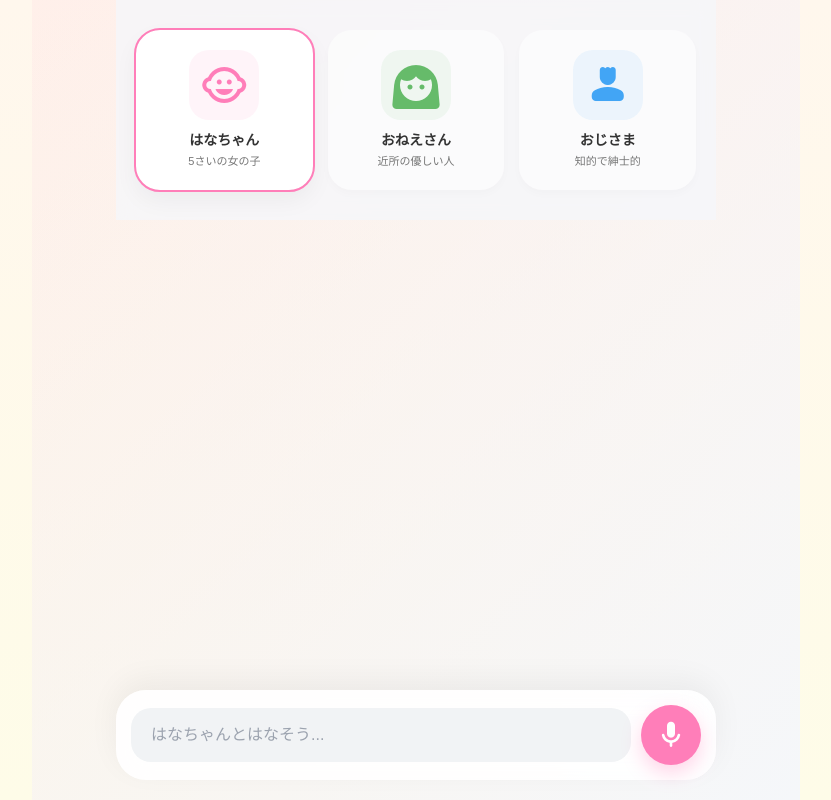
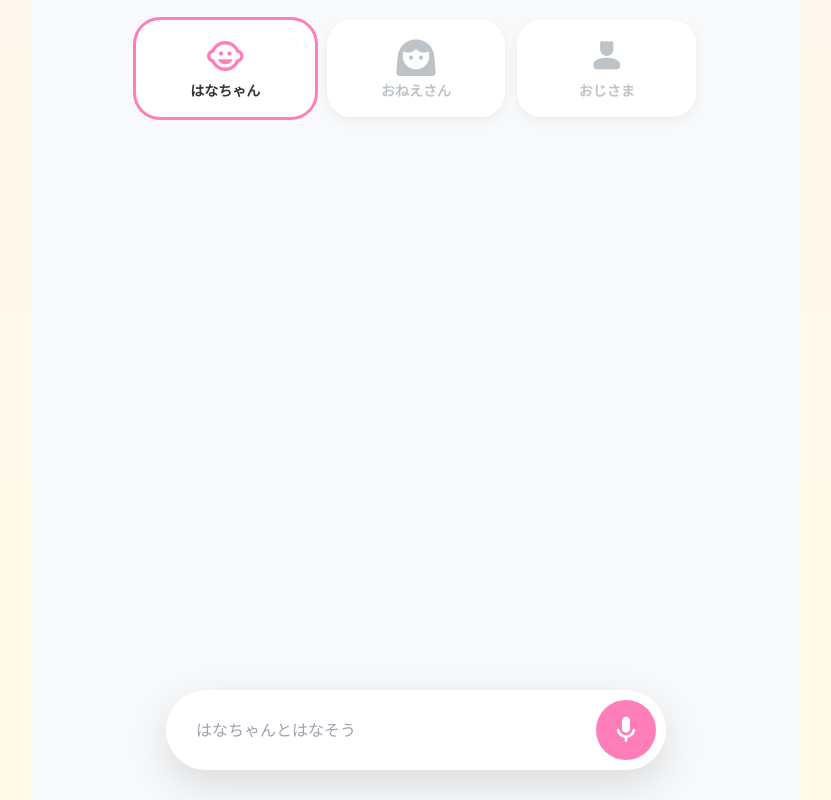
Before and after one commit to o3qk/ohanashi-ai, a Next.js app: page / in a window 1280 px wide. Shown: the whole page, without its empty margins (224-1055 px from the left). Built offline with nearby package versions, Linux system fonts and the light colour scheme.

Commit message:
fix: restore AI communication and stable UI

```diff
--- a/app/page.tsx
+++ b/app/page.tsx
@@ -1,15 +1,14 @@
 "use client";
-// @ts-nocheck
+/* eslint-disable @typescript-eslint/no-explicit-any */
 
 import React, { useState, useEffect, useRef } from "react";
 
-// Google Material Iconsを外部から読み込み（インストール不要）
 const MaterialIcon = ({ name, size = "24px", color = "inherit" }) => (
   <span className="material-icons-round" style={{ fontSize: size, color: color, display: 'block' }}>{name}</span>
 );
 
 const CHARACTERS = {
-  hana: { id: "hana", name: "はなちゃん", sub: "5さいの女の子", icon: "child_care", color: "#FF7EB9", speaker: 2, prompt: "5歳の女の子として、ひらがな多めで元気いっぱいに答えて。語尾は「〜だよ」「〜なの」。" },
+  hana: { id: "hana", name: "はなちゃん", sub: "5さいの女の子", icon: "child_care", color: "#FF7EB9", speaker: 2, prompt: "5歳の女の子として、ひらがな多めで元気いっぱいに答えて。" },
   oneesan: { id: "oneesan", name: "おねえさん", sub: "近所の優しい人", icon: "face_3", color: "#66BB6A", speaker: 14, prompt: "優しいお姉さんとして、癒やしのトーンで丁寧にはなして。" },
   ojisama: { id: "ojisama", name: "おじさま", sub: "知的で紳士的", icon: "person_4", color: "#42A5F5", speaker: 13, prompt: "紳士的なおじさまとして、論理的かつ丁寧に話して。" }
 };
@@ -20,16 +19,18 @@ export default function OhanashiApp() {
   const [inputText, setInputText] = useState("");
   const [isListening, setIsListening] = useState(false);
   const [isTyping, setIsTyping] = useState(false);
-  const audioRef = useRef(null);
-  const scrollRef = useRef(null);
+  const audioRef = useRef<HTMLAudioElement>(null);
+  const scrollRef = useRef<HTMLDivElement>(null);
 
   useEffect(() => {
     if (scrollRef.current) scrollRef.current.scrollTo({ top: scrollRef.current.scrollHeight, behavior: 'smooth' });
   }, [messages, isTyping]);
 
-  const handleSendMessage = async (text) => {
-    if (!text?.trim()) return;
-    setMessages(prev => [...prev, { role: "user", text }]);
+  const handleSendMessage = async (text: string) => {
+    if (!text?.trim() || isTyping) return;
+
+    const newUserMsg = { role: "user", text };
+    setMessages(prev => [...prev, newUserMsg]);
     setInputText("");
     setIsTyping(true);
 
@@ -39,132 +40,98 @@ export default function OhanashiApp() {
         headers: { "Content-Type": "application/json" },
         body: JSON.stringify({ message: text, systemPrompt: selectedChar.prompt })
       });
+
       const data = await res.json();
-      setIsTyping(false);
-      setMessages(prev => [...prev, { role: "ai", text: data.reply }]);
+      const aiReply = data.reply || "ごめんね、うまく聞き取れなかったよ。";
 
-      const voiceUrl = `https://api.tts.quest/v3/voicevox/synthesis?text=${encodeURIComponent(data.reply)}&speaker=${selectedChar.speaker}`;
+      setMessages(prev => [...prev, { role: "ai", text: aiReply }]);
+
+      // 音声合成
+      const voiceUrl = `https://api.tts.quest/v3/voicevox/synthesis?text=${encodeURIComponent(aiReply)}&speaker=${selectedChar.speaker}`;
       if (audioRef.current) {
         audioRef.current.src = voiceUrl;
-        audioRef.current.play().catch(() => {});
+        audioRef.current.play().catch(e => console.log("Audio play failed", e));
       }
     } catch (e) {
+      setMessages(prev => [...prev, { role: "ai", text: "接続でエラーが起きちゃった。ネットを確認してみてね。" }]);
+    } finally {
       setIsTyping(false);
     }
   };
 
   const startListening = () => {
-    // windowを「何でもあり(any)」として扱うことでエラーを回避
-    const anyWindow = window as any;
-    const SpeechRec = anyWindow.SpeechRecognition || anyWindow.webkitSpeechRecognition;
-
+    const W = window as any;
+    const SpeechRec = W.SpeechRecognition || W.webkitSpeechRecognition;
     if (!SpeechRec) {
-      alert("このブラウザは音声認識に対応していません。Chromeなどをお使いください。");
+      alert("お使いのブラウザは音声認識に対応していません。Chromeをお使いください。");
       return;
     }
-
+    try {
       const rec = new SpeechRec();
       rec.lang = "ja-JP";
       rec.onstart = () => setIsListening(true);
       rec.onend = () => setIsListening(false);
       rec.onresult = (e: any) => {
-      const transcript = e.results[0][0].transcript;
-      handleSendMessage(transcript);
+        const result = e.results[0][0].transcript;
+        if (result) handleSendMessage(result);
       };
       rec.start();
+    } catch (e) {
+      setIsListening(false);
+    }
   };
 
   return (
-    <div style={{ background: `linear-gradient(135deg, ${selectedChar.color}10 0%, #F5F7FA 100%)`, minHeight: "100vh", display: "flex", flexDirection: "column", alignItems: "center", fontFamily: "'Hiragino Kaku Gothic ProN', sans-serif", paddingBottom: "120px" }}>
+    <div style={{ background: "#F8F9FA", minHeight: "100vh", display: "flex", flexDirection: "column", alignItems: "center", paddingBottom: "120px" }}>
       <link href="https://fonts.googleapis.com/icon?family=Material+Icons+Round" rel="stylesheet" />
       <style>{`
-        @keyframes msgIn { from { opacity: 0; transform: translateY(15px) scale(0.95); } to { opacity: 1; transform: translateY(0) scale(1); } }
-        @keyframes pulseMic { 0% { box-shadow: 0 0 0 0 ${selectedChar.color}66; } 70% { box-shadow: 0 0 0 15px ${selectedChar.color}00; } 100% { box-shadow: 0 0 0 0 ${selectedChar.color}00; } }
-        @keyframes typing { 0%, 100% { transform: translateY(0); opacity: 0.5; } 50% { transform: translateY(-5px); opacity: 1; } }
-        .msg-in { animation: msgIn 0.4s cubic-bezier(0.2, 0.8, 0.2, 1) both; }
-        .char-btn { transition: all 0.3s ease; }
-        .char-btn:hover { transform: translateY(-3px); }
-        .typing-dot { width: 8px; height: 8px; background: #BDC3C7; border-radius: 50%; display: inline-block; margin: 0 3px; animation: typing 1s infinite; }
+        @keyframes popIn { from { opacity: 0; transform: scale(0.9); } to { opacity: 1; transform: scale(1); } }
+        .msg-pop { animation: popIn 0.3s ease-out both; }
+        .mic-active { box-shadow: 0 0 0 15px ${selectedChar.color}33; animation: pulse 1.5s infinite; }
+        @keyframes pulse { 0% { box-shadow: 0 0 0 0 ${selectedChar.color}66; } 100% { box-shadow: 0 0 0 20px ${selectedChar.color}00; } }
       `}</style>
 
-      {/* キャラクター選択セクション (上部に固定、少し大きく) */}
-      <div style={{ width: "100%", maxWidth: "600px", padding: "30px 20px", display: "flex", justifyContent: "space-around", gap: "15px", position: "sticky", top: 0, zIndex: 10, background: "rgba(245, 247, 250, 0.8)", backdropFilter: "blur(10px)" }}>
+      {/* キャラクタースイッチ：もっと大きく押しやすく */}
+      <div style={{ width: "100%", maxWidth: "600px", display: "flex", gap: "12px", padding: "20px", position: "sticky", top: 0, background: "#F8F9FAf2", zIndex: 10 }}>
         {Object.values(CHARACTERS).map((char) => (
-          <button key={char.id} onClick={() => setSelectedChar(char)} className="char-btn" style={{ border: "none", background: selectedChar.id === char.id ? "white" : "rgba(255,255,255,0.5)", cursor: "pointer", flex: 1, padding: "20px", borderRadius: "24px", display: "flex", flexDirection: "column", alignItems: "center", boxShadow: selectedChar.id === char.id ? "0 10px 25px rgba(0,0,0,0.05)" : "0 4px 10px rgba(0,0,0,0.02)", outline: selectedChar.id === char.id ? `2px solid ${char.color}` : "none" }}>
-            {/* アイコンサイズを大きく (32px -> 48px) */}
-            <div style={{ width: "70px", height: "70px", borderRadius: "20px", background: `${char.color}15`, display: "flex", alignItems: "center", justifyContent: "center", marginBottom: "10px" }}>
-              <MaterialIcon name={char.icon} size="48px" color={char.color} />
-            </div>
-            <span style={{ fontSize: "14px", fontWeight: "bold", color: "#333", marginBottom: "2px" }}>{char.name}</span>
-            <span style={{ fontSize: "11px", color: "#777" }}>{char.sub}</span>
+          <button key={char.id} onClick={() => setSelectedChar(char)} style={{ flex: 1, padding: "16px", borderRadius: "24px", border: "none", background: "white", boxShadow: selectedChar.id === char.id ? `0 0 0 3px ${char.color}` : "0 4px 12px rgba(0,0,0,0.05)", cursor: "pointer", display: "flex", flexDirection: "column", alignItems: "center", transition: "0.2s" }}>
+            <MaterialIcon name={char.icon} size="40px" color={selectedChar.id === char.id ? char.color : "#BDC3C7"} />
+            <span style={{ fontSize: "14px", fontWeight: "bold", marginTop: "4px", color: selectedChar.id === char.id ? "#333" : "#BDC3C7" }}>{char.name}</span>
           </button>
         ))}
       </div>
 
-      {/* チャットエリア (背景を白に、影を薄くして浮かせる) */}
-      <div ref={scrollRef} style={{ width: "100%", maxWidth: "600px", flex: 1, display: "flex", flexDirection: "column", gap: "20px", padding: "20px" }}>
+      {/* チャット画面 */}
+      <div ref={scrollRef} style={{ width: "100%", maxWidth: "600px", flex: 1, padding: "20px", display: "flex", flexDirection: "column", gap: "16px" }}>
         {messages.map((m, i) => (
-          <div key={i} className="msg-in" style={{ alignSelf: m.role === "user" ? "flex-end" : "flex-start", maxWidth: "80%" }}>
-            <div style={{
-              background: m.role === "user" ? selectedChar.color : "#FFFFFF",
-              color: m.role === "user" ? "white" : "#2C3E50",
-              padding: "16px 22px", borderRadius: "25px", fontSize: "16px", fontWeight: "500", lineHeight: "1.6",
-              boxShadow: "0 5px 15px rgba(0,0,0,0.03)",
-              borderBottomRightRadius: m.role === "user" ? "5px" : "25px",
-              borderBottomLeftRadius: m.role === "ai" ? "5px" : "25px"
-            }}>
+          <div key={i} className="msg-pop" style={{ alignSelf: m.role === "user" ? "flex-end" : "flex-start", maxWidth: "85%" }}>
+            <div style={{ background: m.role === "user" ? selectedChar.color : "white", color: m.role === "user" ? "white" : "#333", padding: "14px 20px", borderRadius: "20px", boxShadow: "0 4px 10px rgba(0,0,0,0.03)", fontSize: "16px", fontWeight: 500 }}>
               {m.text}
             </div>
           </div>
         ))}
-        {isTyping && (
-          <div style={{ alignSelf: "flex-start", background: "#FFF", padding: "15px 20px", borderRadius: "20px", boxShadow: "0 5px 15px rgba(0,0,0,0.03)" }}>
-            <div className="typing-dot" /><div className="typing-dot" style={{animationDelay: "0.2s"}}/><div className="typing-dot" style={{animationDelay: "0.4s"}}/>
-          </div>
-        )}
+        {isTyping && <div style={{ color: "#BDC3C7", fontSize: "14px", marginLeft: "10px" }}>考え中...</div>}
       </div>
 
-      {/* フローティング「話すボタン」セクション (下部に固定) */}
-      <div style={{ position: "fixed", bottom: 0, width: "100%", display: "flex", justifyContent: "center", padding: "20px", zIndex: 100 }}>
-        <div style={{ width: "100%", maxWidth: "600px", background: "rgba(255,255,255,0.9)", backdropFilter: "blur(15px)", borderRadius: "30px", padding: "15px", boxShadow: "0 -10px 30px rgba(0,0,0,0.05)", display: "flex", alignItems: "center", gap: "10px" }}>
-
-          {/* テキスト入力欄 (マイクの横に配置) */}
+      {/* 操作パネル：大きなマイクボタン */}
+      <div style={{ position: "fixed", bottom: "30px", width: "90%", maxWidth: "500px", background: "white", borderRadius: "40px", padding: "10px", display: "flex", alignItems: "center", boxShadow: "0 15px 40px rgba(0,0,0,0.12)" }}>
         <input
-            type="text"
           value={inputText}
           onChange={(e) => setInputText(e.target.value)}
           onKeyDown={(e) => e.key === "Enter" && handleSendMessage(inputText)}
-            placeholder={`${selectedChar.name}とはなそう...`}
-            style={{ flex: 1, border: "none", background: "#F1F3F5", padding: "15px 20px", borderRadius: "20px", fontSize: "16px", outline: "none", color: "#2C3E50" }}
+          placeholder={`${selectedChar.name}とはなそう`}
+          style={{ flex: 1, border: "none", padding: "0 20px", fontSize: "16px", outline: "none" }}
         />
-
-          {/* 明確な「話すボタン」 (大きく、アニメーション付き) */}
         <button
           onClick={startListening}
-            style={{
-              border: "none",
-              background: selectedChar.color,
-              width: "60px",
-              height: "60px",
-              borderRadius: "30px",
-              cursor: "pointer",
-              color: "white",
-              display: "flex",
-              alignItems: "center",
-              justifyContent: "center",
-              boxShadow: `0 8px 20px ${selectedChar.color}55`,
-              animation: isListening ? `pulseMic 1.5s infinite` : "none",
-              transition: "transform 0.2s ease"
-            }}
-            onMouseDown={(e) => e.currentTarget.style.transform = "scale(0.95)"}
-            onMouseUp={(e) => e.currentTarget.style.transform = "scale(1)"}
+          className={isListening ? "mic-active" : ""}
+          style={{ width: "60px", height: "60px", borderRadius: "30px", border: "none", background: selectedChar.color, color: "white", cursor: "pointer", display: "flex", alignItems: "center", justifyContent: "center", transition: "0.3s" }}
         >
-            <MaterialIcon name={isListening ? "mic_off" : "mic"} size="32px" />
+          <MaterialIcon name={isListening ? "stop" : "mic"} size="32px" />
         </button>
       </div>
-      </div>
 
-      <audio ref={audioRef} style={{ display: "none" }} />
+      <audio ref={audioRef} />
     </div>
   );
 }
```
Lines whose indentation alone changed are shown as unchanged.
